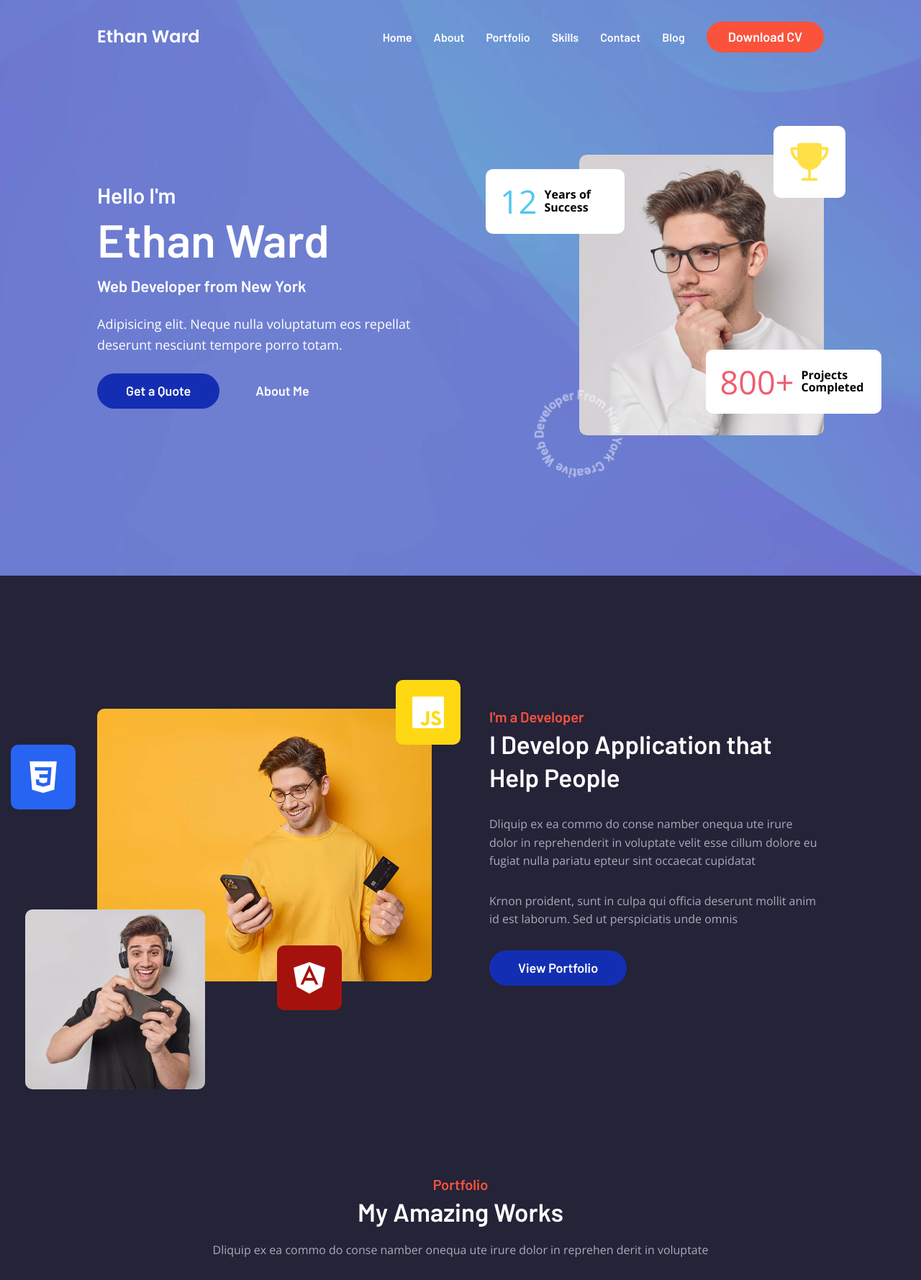
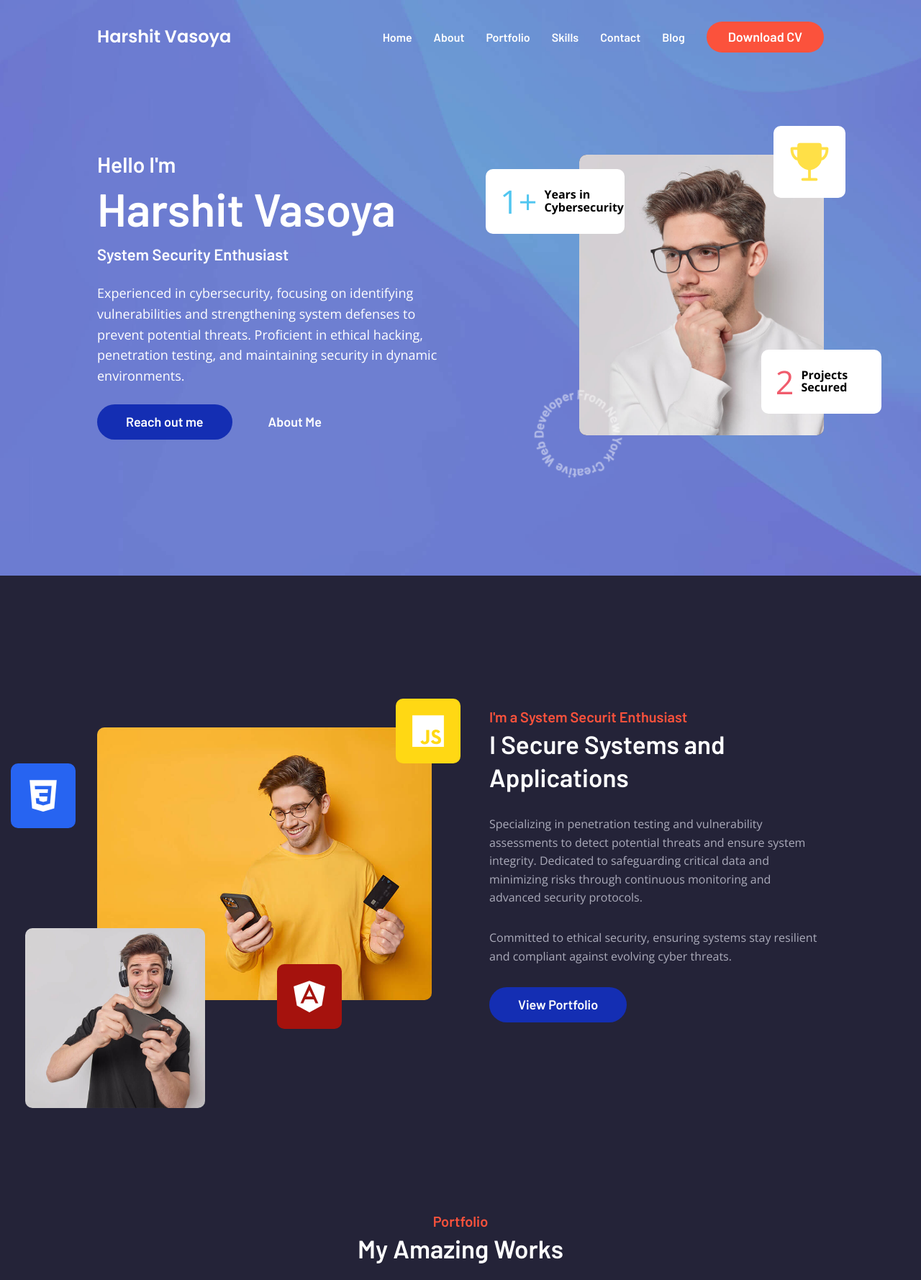
Before and after one commit to harshitvasoya/portfolio, a plain HTML site: page index.html in a window 1280 px wide. Shown: the top 1779 px of the page at 72% size. Drawn offline with nearby package versions, Linux system fonts and the light colour scheme.

Commit message:
Add files via upload

```diff
--- a/index.html
+++ b/index.html
@@ -5,7 +5,7 @@
   <meta charset="UTF-8">
   <meta http-equiv="X-UA-Compatible" content="IE=edge">
   <meta name="viewport" content="width=device-width, initial-scale=1.0">
-  <title>Ethan Ward - Web Developer from New York</title>
+  <title>Harshit Vasoya - System Security Expert</title>
 
   <!--
     - favicon
@@ -37,7 +37,7 @@
     <div class="container">
 
       <a href="#">
-        <h1 class="logo">Ethan Ward</h1>
+        <h1 class="logo">Harshit Vasoya</h1>
       </a>
 
       <button class="nav-toggle-btn" aria-label="Toggle Menu" data-nav-toggle-btn>
@@ -98,26 +98,26 @@
 
           <div class="hero-banner">
 
-            <img src="./assets/images/hero-banner.jpg" width="800" height="864" loading="lazy" alt="Ethan's Photo"
+            <img src="./assets/images/hero-banner.jpg" width="800" height="864" loading="lazy" alt="Harshit's's Photo"
               class="img-cover">
 
             <div class="elem elem-1">
-              <p class="elem-title">12</p>
+              <p class="elem-title">1+</p>
 
-              <p class="elem-text">Years of Success</p>
+              <p class="elem-text">Years in Cybersecurity</p>
             </div>
 
             <div class="elem elem-2">
-              <p class="elem-title">800+</p>
+              <p class="elem-title">2</p>
 
-              <p class="elem-text">Projects Completed</p>
+              <p class="elem-text">Projects Secured</p>
             </div>
 
             <div class="elem elem-3">
               <ion-icon name="trophy"></ion-icon>
             </div>
 
-            <img src="./assets/images/rotate-img.png" width="169" height="172" alt="I'm developer from New York"
+            <img src="./assets/images/rotate-img.png" width="169" height="172" alt="I'm Cybersecurity Enthusiast"
               class="rotate-img">
 
           </div>
@@ -126,15 +126,15 @@
 
             <h2 class="hero-title">
               <span>Hello I'm</span>
-              <strong>Ethan Ward</strong> Web Developer from New York
+              <strong>Harshit Vasoya</strong> System Security Enthusiast
             </h2>
 
             <p class="hero-text">
-              Adipisicing elit. Neque nulla voluptatum eos repellat deserunt nesciunt tempore porro totam.
+              Experienced in cybersecurity, focusing on identifying vulnerabilities and strengthening system defenses to prevent potential threats. Proficient in ethical hacking, penetration testing, and maintaining security in dynamic environments.
             </p>
 
             <div class="btn-group">
-              <a href="#contact" class="btn btn-primary blue">Get a Quote</a>
+              <a href="#contact" class="btn btn-primary blue">Reach out me</a>
 
               <a href="#about" class="btn">About Me</a>
             </div>
@@ -157,10 +157,10 @@
 
           <figure class="about-banner">
 
-            <img src="./assets/images/about-banner.jpg" width="800" height="652" loading="lazy" alt="Ethan's Photo"
+            <img src="./assets/images/about-banner.jpg" width="800" height="652" loading="lazy" alt="Harshit's Photo"
               class="img-cover">
 
-            <img src="./assets/images/absolute-image.jpg" width="800" height="717" loading="lazy" alt="Ethan's Photo"
+            <img src="./assets/images/absolute-image.jpg" width="800" height="717" loading="lazy" alt="Harshit's Photo"
               class="abs-img">
 
             <div class="abs-icon abs-icon-1">
@@ -179,19 +179,16 @@
 
           <div class="about-content">
 
-            <p class="section-subtitle">I'm a Developer</p>
+            <p class="section-subtitle">I'm a System Securit Enthusiast</p>
 
-            <h2 class="h2 section-title">I Develop Application that Help People</h2>
+            <h2 class="h2 section-title">I Secure Systems and Applications</h2>
 
             <p class="section-text">
-              Dliquip ex ea commo do conse namber onequa ute irure dolor in reprehenderit in voluptate velit esse cillum
-              dolore eu
-              fugiat nulla pariatu epteur sint occaecat cupidatat
+              Specializing in penetration testing and vulnerability assessments to detect potential threats and ensure system integrity. Dedicated to safeguarding critical data and minimizing risks through continuous monitoring and advanced security protocols.
             </p>
 
             <p class="section-text">
-              Krnon proident, sunt in culpa qui officia deserunt mollit anim id est laborum. Sed ut perspiciatis unde
-              omnis
+              Committed to ethical security, ensuring systems stay resilient and compliant against evolving cyber threats.
             </p>
 
             <a href="#portfolio" class="btn btn-primary blue">View Portfolio</a>
@@ -217,8 +214,9 @@
           <h2 class="h2 section-title">My Amazing Works</h2>
 
           <p class="section-text">
-            Dliquip ex ea commo do conse namber onequa ute irure dolor in reprehen derit in voluptate
-          </p>
+            <!--Dliquip ex ea commo do conse namber onequa ute irure dolor in reprehen derit in voluptate
+          -->
+           </p>
 
           <ul class="portfolio-list">
 
@@ -315,14 +313,14 @@
           <h2 class="h2 section-title">I Develop Skills Regularly</h2>
 
           <p class="section-text">
-            Dliquip ex ea commo do conse namber onequa ute irure dolor in reprehen derit in voluptate
+            Experiance in identifying vulnerabilities and securing systems against potential cyber threats.
           </p>
 
           <ul class="skills-list">
 
             <li class="skills-item">
               <div class="wrapper" style="width: 95%">
-                <h3 class=" skills-title">CSS</h3>
+                <h3 class=" skills-title">Penetration Testing</h3>
 
                 <data class="skills-data" value="95">95%</data>
               </div>
@@ -334,7 +332,7 @@
 
             <li class="skills-item">
               <div class="wrapper" style="width: 75%">
-                <h3 class="skills-title">React</h3>
+                <h3 class="skills-title">Network Security</h3>
 
                 <data class="skills-data" value="75">75%</data>
               </div>
@@ -346,7 +344,7 @@
 
             <li class="skills-item">
               <div class="wrapper" style="width: 90%">
-                <h3 class="skills-title">MongoDB</h3>
+                <h3 class="skills-title">Ethical Hacking</h3>
 
                 <data class="skills-data" value="90">90%</data>
               </div>
@@ -358,7 +356,7 @@
 
             <li class="skills-item">
               <div class="wrapper" style="width: 70%">
-                <h3 class="skills-title">Python</h3>
+                <h3 class="skills-title">Malware Analysis</h3>
 
                 <data class="skills-data" value="70">70%</data>
               </div>
@@ -370,7 +368,7 @@
 
             <li class="skills-item">
               <div class="wrapper" style="width: 80%">
-                <h3 class="skills-title">PHP</h3>
+                <h3 class="skills-title">Vulnerability Assessment</h3>
 
                 <data class="skills-data" value="80">80%</data>
               </div>
@@ -382,7 +380,7 @@
 
             <li class="skills-item">
               <div class="wrapper" style="width: 75%">
-                <h3 class="skills-title">JavaScript</h3>
+                <h3 class="skills-title">Incident Response</h3>
 
                 <data class="skills-data" value="75">75%</data>
               </div>
@@ -440,7 +438,7 @@
                     <h3 class="contact-item-title">Address</h3>
 
                     <address class="contact-item-link">
-                      20, London, United Kingdom
+                      Surat,Gujarat
                     </address>
                   </div>
 
@@ -455,7 +453,7 @@
                   <div>
                     <h3 class="contact-item-title">Email</h3>
 
-                    <a href="mailto:hello@ethan.com" class="contact-item-link">hello@ethan.com</a>
+                    <a href="mailto:your_email@example.com" class="contact-item-link">harshitvasoya161718@example.com</a>
                   </div>
 
                 </li>
@@ -469,7 +467,7 @@
                   <div>
                     <h3 class="contact-item-title">Phone</h3>
 
-                    <a href="tel:+1234567890" class="contact-item-link">+123 456 7890</a>
+                    <a href="tel:+334567890" class="contact-item-link">+91 79906 49482</a>
                   </div>
 
                 </li>
@@ -514,7 +512,7 @@
                   </a>
                 </figure>
 
-                <a href="#" class="card-tag">Web Development</a>
+                <a href="#" class="card-tag">Cybersecurity</a>
 
                 <h3 class="card-title">
                   <a href="#">Jim Morisson Says when the musics over turn off the light</a>
@@ -533,7 +531,7 @@
                   </a>
                 </figure>
 
-                <a href="#" class="card-tag">Web Development</a>
+                <a href="#" class="card-tag">Cybersecurity</a>
 
                 <h3 class="card-title">
                   <a href="#">Jim Morisson Says when the musics over turn off the light</a>
@@ -552,7 +550,7 @@
                   </a>
                 </figure>
 
-                <a href="#" class="card-tag">Web Development</a>
+                <a href="#" class="card-tag">Cybersecurity</a>
 
                 <h3 class="card-title">
                   <a href="#">Jim Morisson Says when the musics over turn off the light</a>
@@ -581,7 +579,7 @@
     <div class="container">
 
       <p class="copyright">
-        &copy; 2022 <a href="#" class="copyright-link">codewithsadee</a>. All Rights Reseverd
+        &copy; 2024 <a href="#" class="copyright-link">securewithharshit</a>. All Rights Reseverd
       </p>
 
       <ul class="footer-list">
```
